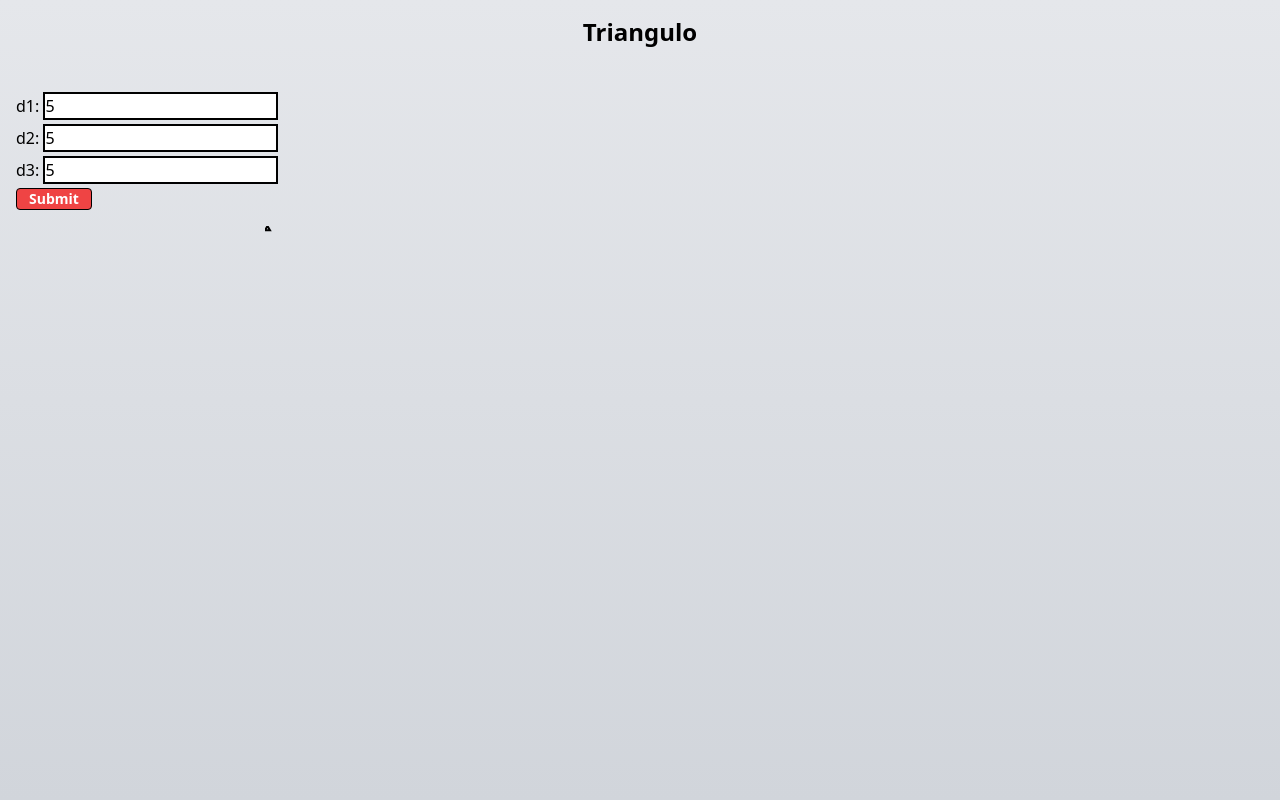
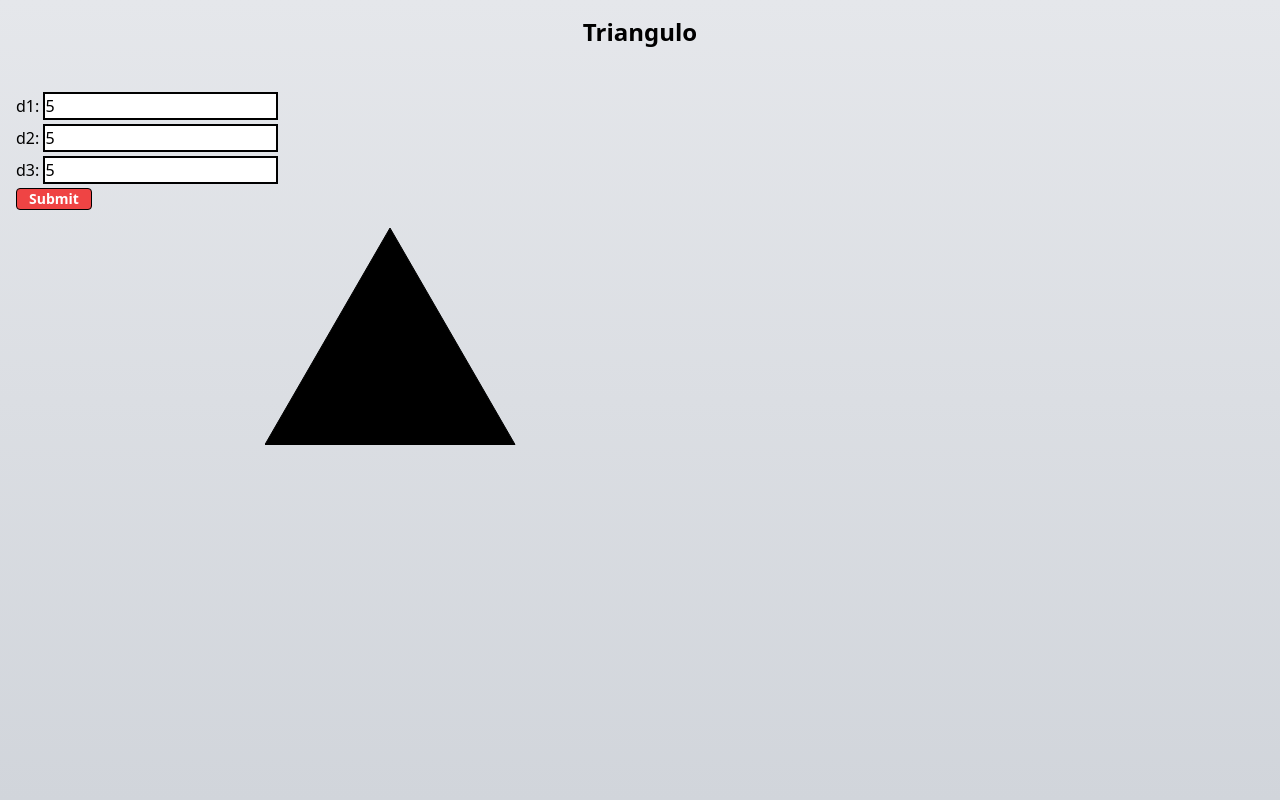
Before and after one commit to AlexsanderBenatti/Making-the-Triangle, a plain HTML site: page index.html in a window 1280 px wide. Both pictures are taken after typing "5", "5", "5" into the empty fields and a click on the input 53 px from the left and 199 px from the top of the page. Shown: the top 800 px of the page. Drawn offline with nearby package versions, Linux system fonts and the light colour scheme.

Commit message:
Concertado o canvas e o erro do vértice B ultrapassando

```diff
--- a/JS/index.js
+++ b/JS/index.js
@@ -1,39 +1,49 @@
-var c=document.getElementById("canvasCircle");
+var c=document.getElementById("canvas");
 var ctx=c.getContext("2d");
 d1 = 0, d2 = 0, d3 = 0, arcA = 0, arcB = 0, arcC = 0, tetaA = 0, tetaB = 0, tetaC = 0
+//d = tamanho de um dos lados, arc = ângulo entre os lados em radianos, teta = ângulo entre os lados em graus
 xA = 0, xB = 0, xC = 0, yA = 0, yB = 0, yC = 0
+//coordenadas dos vértices (sendo eles denominados como mostrado na foto que eu mandei)
 const btnSubmit = document.querySelector('#submitBtn')
-btnSubmit.addEventListener("click", function(e) {
-    e.preventDefault();
-    const d1Index = document.querySelector('#Numd1');
+btnSubmit.addEventListener("click", function(e) { //ações para fazer na hora que clicar
+    e.preventDefault(); //Faz com que a página não atualize quando aperte o botão
+    const d1Index = document.querySelector('#Numd1'); //pegando o valor dos lados
     const d2Index = document.querySelector('#Numd2');
     const d3Index = document.querySelector('#Numd3');
-    d1 = d1Index.value;
-    d2 = d2Index.value;
-    d3 = d3Index.value;
-    arcA = Math.acos((d1**2 + d3**2 - d2**2)/(2*d1*d3));
+    d1 = d1Index.value * 50; //armazenando os valores e multiplicando por 50 pra ficar melhor na figura
+    d2 = d2Index.value * 50;
+    d3 = d3Index.value * 50;
+    if (d1 + d2 <= d3 || d1 + d3 <= d2 || d2 + d3 <= d1) {
+        document.getElementById("aviso").style.display = 'inline';
+        return
+    } else {
+        document.getElementById("aviso").style.display = 'none';
+    }
+    arcA = Math.acos((d1**2 + d3**2 - d2**2)/(2*d1*d3)); //Lei dos cossenos
     arcB = Math.acos((d1**2 + d2**2 - d3**2)/(2*d1*d2));
     arcC =  Math.acos((d2**2 + d3**2 - d1**2)/(2*d2*d3));
-    tetaA = (arcA*180)/Math.PI; tetaB = (arcB*180)/Math.PI; tetaC = (arcC*180)/Math.PI
-    xA = 0, xB = d1*Math.cos(arcA), xC = (d1*Math.sin(arcB))/Math.sin(arcC),
-    yA = d1*Math.sin(arcA), yB = 0, yC = d1*Math.sin(arcA)
-    ctx.lineWidth = 2;
-    ctx.clearRect(0,0,750,750)
-    ctx.moveTo(xB,yB) //B
-    ctx.lineTo(xA,yA) //A
-    ctx.lineTo(xC,yC) //C
-    ctx.closePath()
+    tetaA = (arcA*180)/Math.PI; tetaB = (arcB*180)/Math.PI; tetaC = (arcC*180)/Math.PI //conversão para graus
+    xA = 0, xB = d1*Math.cos(arcA), xC = (d1*Math.sin(arcB))/Math.sin(arcC), //Coordenadas por meio dos valores
+    yA = d1*Math.sin(arcA), yB = 0, yC = d1*Math.sin(arcA) //Detalhe: o xA e o yB são sempre 0 (para facilitar os cálculos)
+    if (xB < xA) {
+        xA = -xB
+        xB = 0
+        yA = d1*Math.sin(arcB)
+    }
+    ctx.lineWidth = 1;
+    ctx.beginPath();
+    ctx.clearRect(0,0,c.width,c.height) //Comando pra limpar o canvas
+    ctx.moveTo(xA,yA) //vértice A
+    ctx.lineTo(xB,yB) //vértice B
+    ctx.lineTo(xC,yC) //vértice C
+    ctx.closePath() //linha para o vértice B
+    ctx.fill()
     ctx.stroke();
+    console.log(area(d1/50,d2/50,d3/50) + "m²") //printando a área
+    console.log("D1: " +d1 + " D2: " +d2 + " D3: " +d3)
 })
 function area(a, b, c) {
     //Área (Fórmula de Herão)
     var s = (a+b+c)/2;
-    return Math.sqrt(s*(s-a)*(s-b)*(s-c));
+    return Math.round(Math.sqrt(s*(s-a)*(s-b)*(s-c))*100)/100;
 }
-let triangleArea = area(d1, d2, d3);
-console.log("Área: " + triangleArea);
-/*
-console.log(angleTetaA);
-console.log(Math.round(angleTetaB * 100) / 100);
-console.log(Math.round(angleTetaC * 100) / 100);
-*/
--- a/index.html
+++ b/index.html
@@ -8,7 +8,7 @@
     <div class="width-full-screen flex justify-center items-center mb-10">
       <h1 class="text-2xl font-bold">Triangulo</h1>
     </div>
-    <div class="">
+    <div class="w-full">
       <form name="forms" class="space-y-1 width-fullscreen">
         <label for="fd1">d1:</label>
         <input type="number" id="Numd1" class="border-2 border-black"><br>
@@ -17,10 +17,11 @@
         <label for="fd3">d3:</label>
         <input type="number" id="Numd3" class="border-2 border-black"><br>
         <input type="submit" id="submitBtn" class="border border-black px-3 rounded text-sm bg-red-500 font-bold text-white hover:bg-red-600">
+        <label id="aviso" style="display: none" class="text-sm text-gray-600 italic">*Os valores informados não fazem um triângulo possível* <span class="text-sm text-red-600">(desigualdade triangular)</span></label>
       </form>
     </div>
     <div class="w-full flex justify-center">
-      <canvas id="canvasCircle" width="750" height="750">
+      <canvas id="canvas" width="750" height="750" style="padding: 2px">
       </canvas>
     </div>
       <script src="JS/index.js"></script>
```
